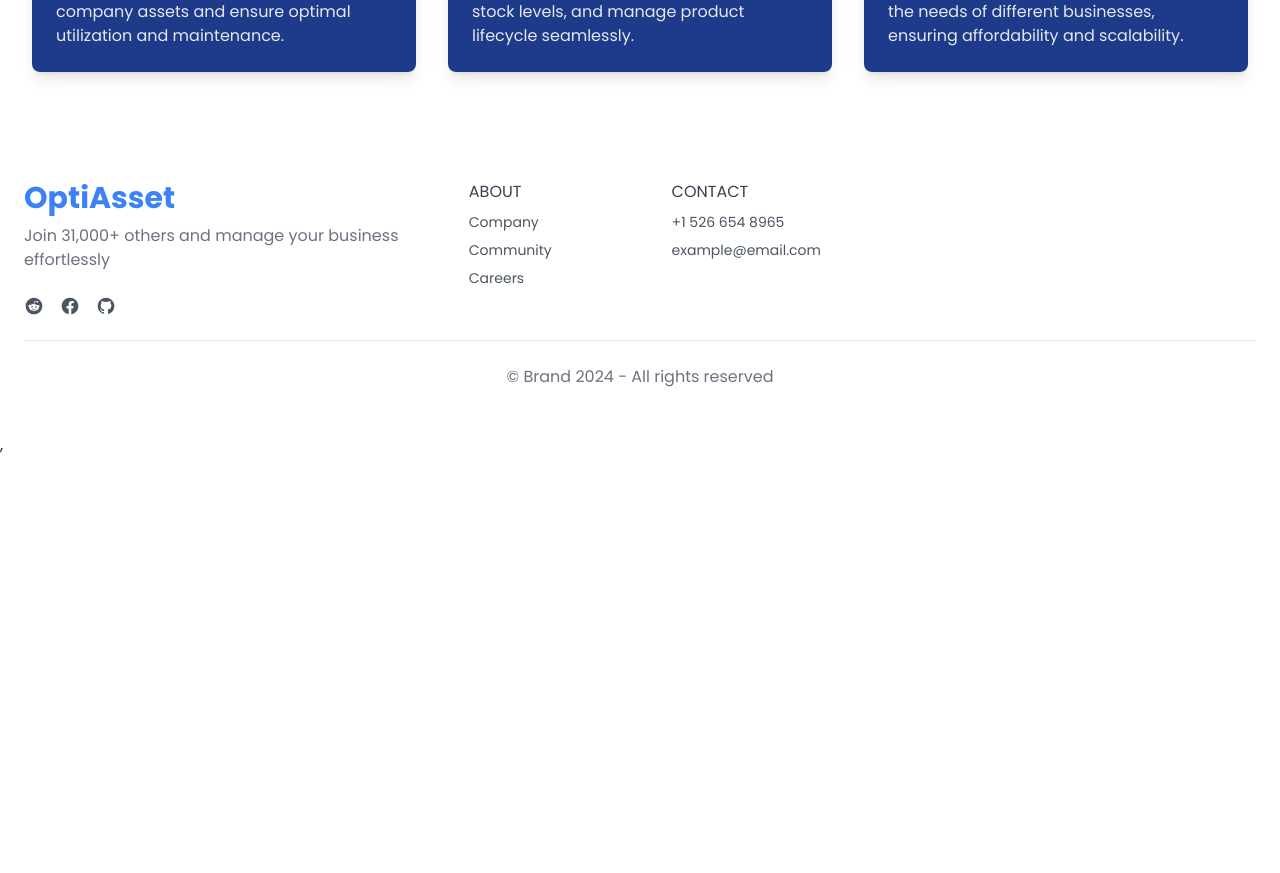
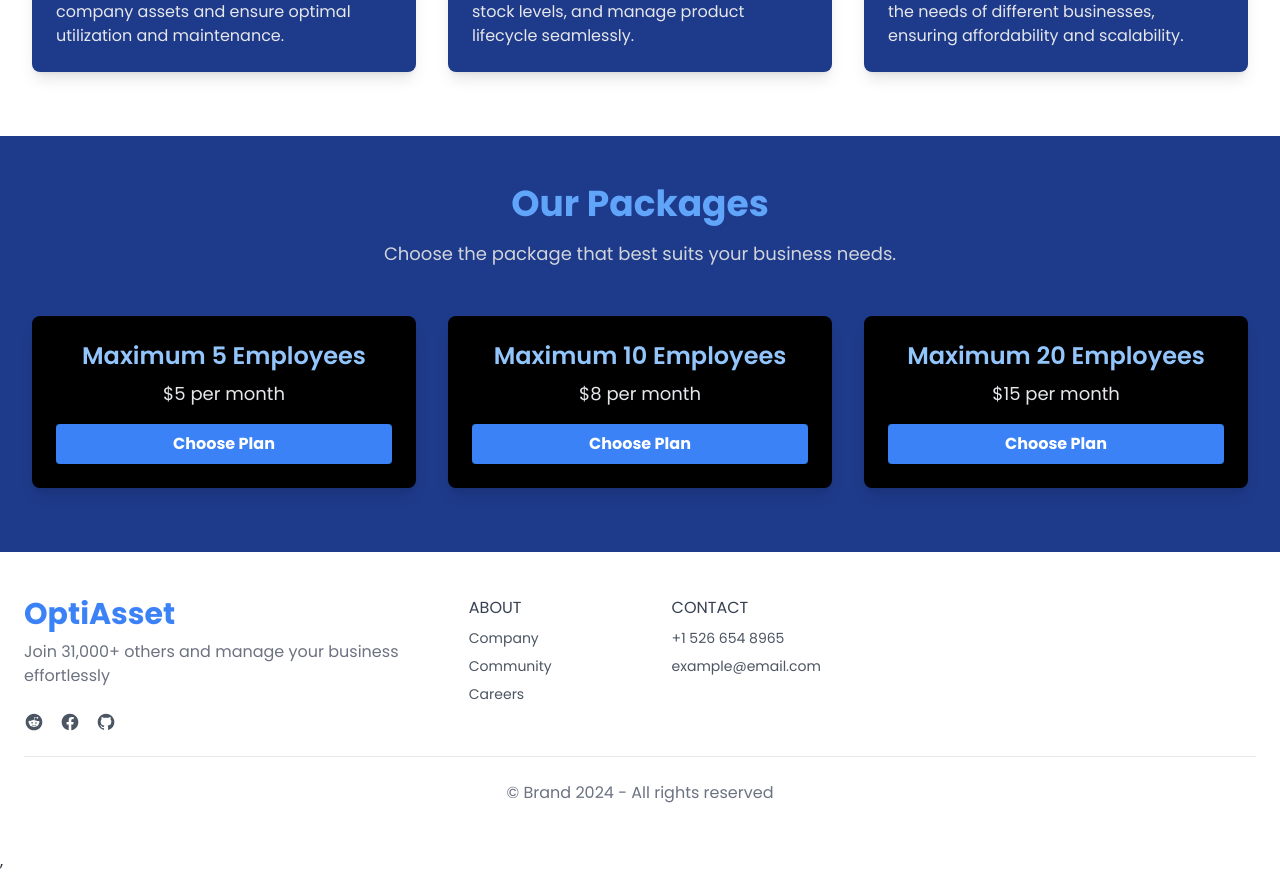
Before and after one commit to rakib135836/opti-asset, a React (Vite) app: page / in a window 1280 px wide. Shown: the part 1200-2073 px from the top of the page. Before the commit the page ends 1657 px from the top, so only its background shows below. Built offline with nearby package versions, Linux system fonts and the light colour scheme.

Commit message:
packages section done

```diff
--- a/package.json
+++ b/package.json
@@ -10,6 +10,7 @@
     "preview": "vite preview"
   },
   "dependencies": {
+    "firebase": "^10.12.2",
     "localforage": "^1.10.0",
     "match-sorter": "^6.3.4",
     "react": "^18.2.0",
--- a/src/Pages/Home/Home.jsx
+++ b/src/Pages/Home/Home.jsx
@@ -1,5 +1,6 @@
 import AboutSection from "./AboutSection/AboutSection";
 import Banner from "./Banner/Banner";
+import Packages from "./Packages/Packages";
 
 
 const Home = () => {
@@ -7,6 +8,7 @@ const Home = () => {
         <div>
            <Banner></Banner>
            <AboutSection></AboutSection>
+           <Packages></Packages>
         </div>
     );
 };
--- /dev/null
+++ b/src/Pages/Home/Packages/Packages.jsx
@@ -0,0 +1,49 @@
+
+
+const Packages = () => {
+    return (
+        <div>
+            <section className="bg-blue-900 text-white py-12">
+                <div className="container mx-auto px-4">
+                    <div className="text-center mb-8">
+                        <h2 className="text-4xl font-bold mb-4 text-blue-400">Our Packages</h2>
+                        <p className="text-lg text-gray-300">
+                            Choose the package that best suits your business needs.
+                        </p>
+                    </div>
+                    <div className="flex flex-wrap justify-center">
+                        <div className="w-full md:w-1/2 lg:w-1/3 p-4">
+                            <div className="card bg-black shadow-lg p-6 rounded-lg text-center">
+                                <h3 className="text-2xl font-semibold mb-2 text-blue-300">Maximum 5 Employees</h3>
+                                <p className="text-gray-200 text-lg mb-4">$5 per month</p>
+                                <button className="bg-blue-500 hover:bg-blue-700 text-white font-bold py-2 px-4 rounded">
+                                    Choose Plan
+                                </button>
+                            </div>
+                        </div>
+                        <div className="w-full md:w-1/2 lg:w-1/3 p-4">
+                            <div className="card bg-black shadow-lg p-6 rounded-lg text-center">
+                                <h3 className="text-2xl font-semibold mb-2 text-blue-300">Maximum 10 Employees</h3>
+                                <p className="text-gray-200 text-lg mb-4">$8 per month</p>
+                                <button className="bg-blue-500 hover:bg-blue-700 text-white font-bold py-2 px-4 rounded">
+                                    Choose Plan
+                                </button>
+                            </div>
+                        </div>
+                        <div className="w-full md:w-1/2 lg:w-1/3 p-4">
+                            <div className="card bg-black shadow-lg p-6 rounded-lg text-center">
+                                <h3 className="text-2xl font-semibold mb-2 text-blue-300">Maximum 20 Employees</h3>
+                                <p className="text-gray-200 text-lg mb-4">$15 per month</p>
+                                <button className="bg-blue-500 hover:bg-blue-700 text-white font-bold py-2 px-4 rounded">
+                                    Choose Plan
+                                </button>
+                            </div>
+                        </div>
+                    </div>
+                </div>
+            </section>
+        </div>
+    );
+};
+
+export default Packages;
```
Also changed, not shown: src/firebase/firebase.config.js (added), 1 other file (tests, documents, lock files or other folders).
